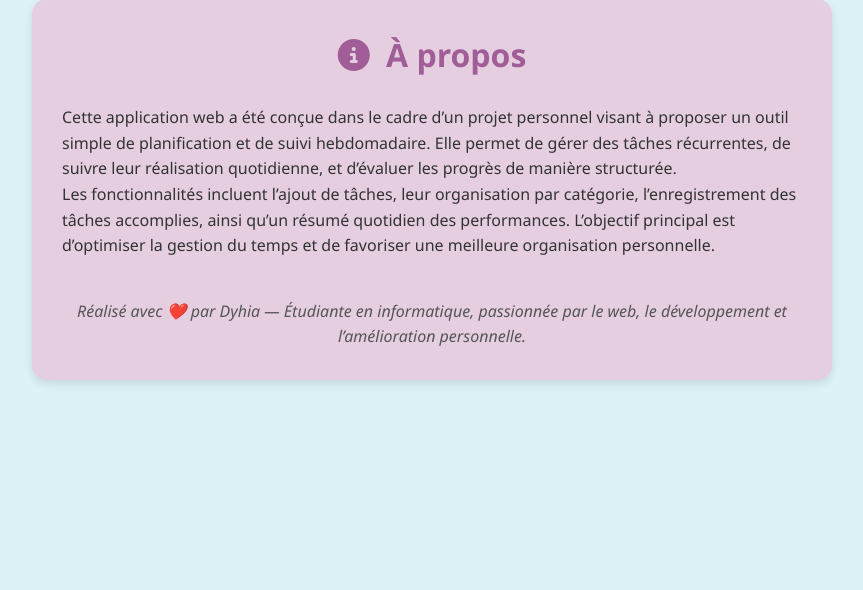
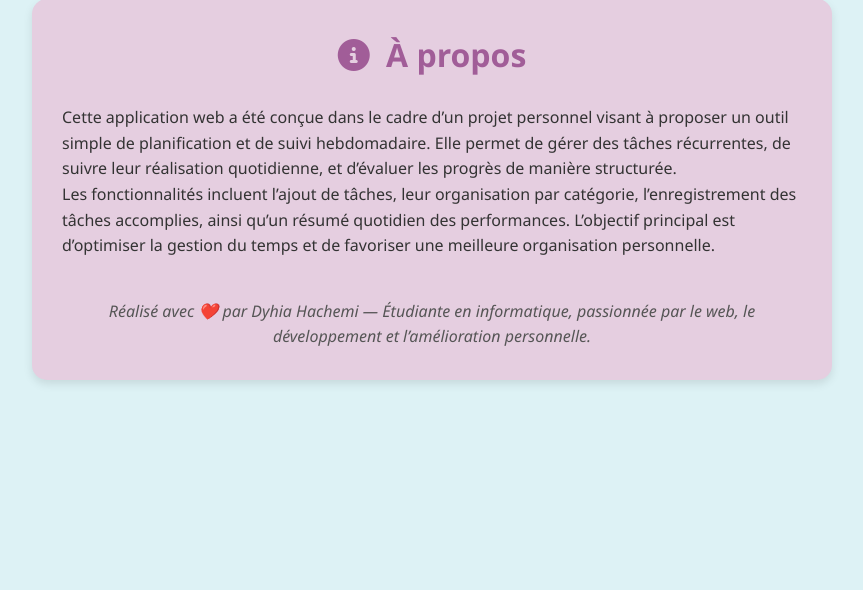
Before and after one commit to dyhiaHachemi/monplanning, a PHP site: page /apropos.php in a window 1280 px wide. Shown: the part 121-711 px from the top of the page, without its empty margins (208-1071 px from the left). Run offline with PHP 8.4, Linux system fonts and the light colour scheme; some libraries are stand-ins or nearby versions.

Commit message:
Modification de la page a propos

```diff
--- a/apropos.php
+++ b/apropos.php
@@ -26,7 +26,7 @@
 
 
         <p class="dev-note">
-            Réalisé avec ❤️ par Dyhia — Étudiante en informatique, passionnée par le web, le développement et l’amélioration personnelle.
+            Réalisé avec ❤️ par Dyhia Hachemi — Étudiante en informatique, passionnée par le web, le développement et l’amélioration personnelle.
         </p>
     </main>
 
```
